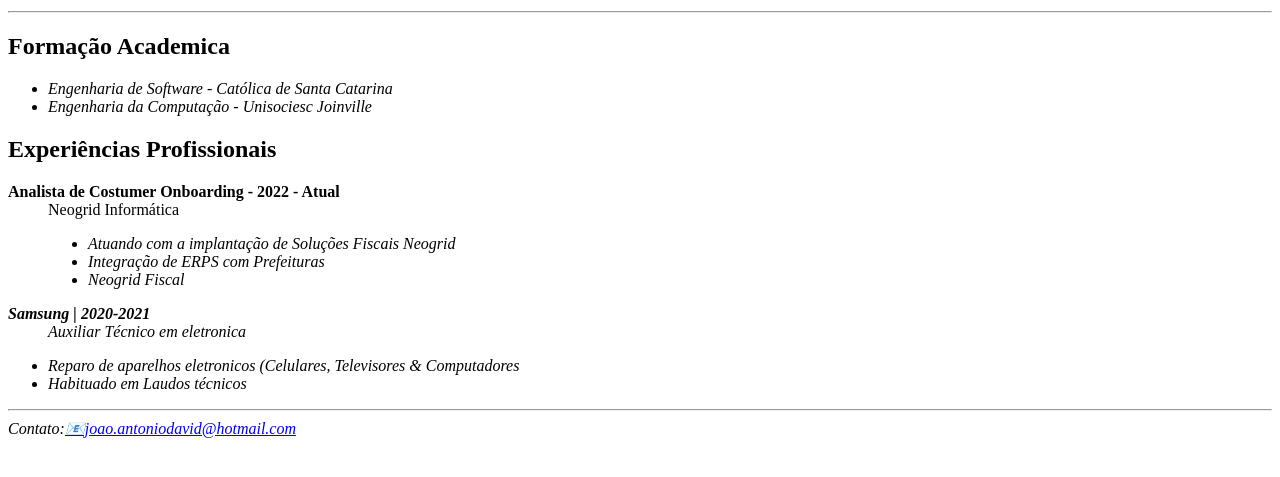
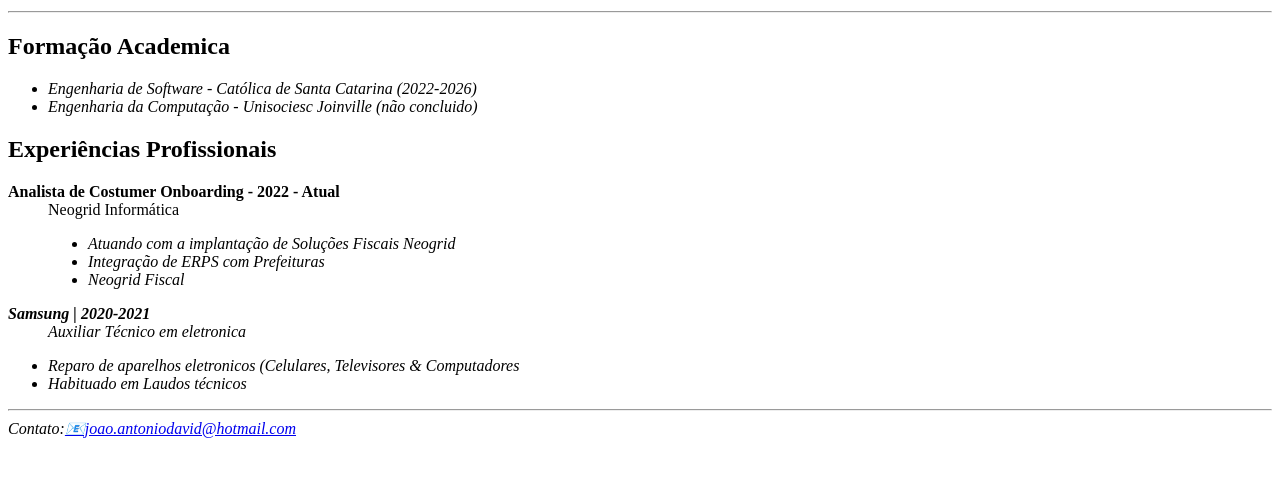
Before and after one commit to joaoadavid/introducaojoao, a plain HTML site: page index.html in a window 1280 px wide. Shown: the part 137-614 px from the top of the page. Drawn offline with Linux system fonts and the light colour scheme.

Commit message:
novas informações

```diff
--- a/index.html
+++ b/index.html
@@ -17,8 +17,8 @@
     <section>
    <h2>Formação Academica</h2>
    <ul>
-   <li><em>Engenharia de Software - Católica de Santa Catarina</em></li>
-   <li><em>Engenharia da Computação - Unisociesc Joinville </em></li>
+   <li><em>Engenharia de Software - Católica de Santa Catarina (2022-2026)</em></li>
+   <li><em>Engenharia da Computação - Unisociesc Joinville (não concluido) </em></li>
    </ul>
 </section>
 <section>
```
